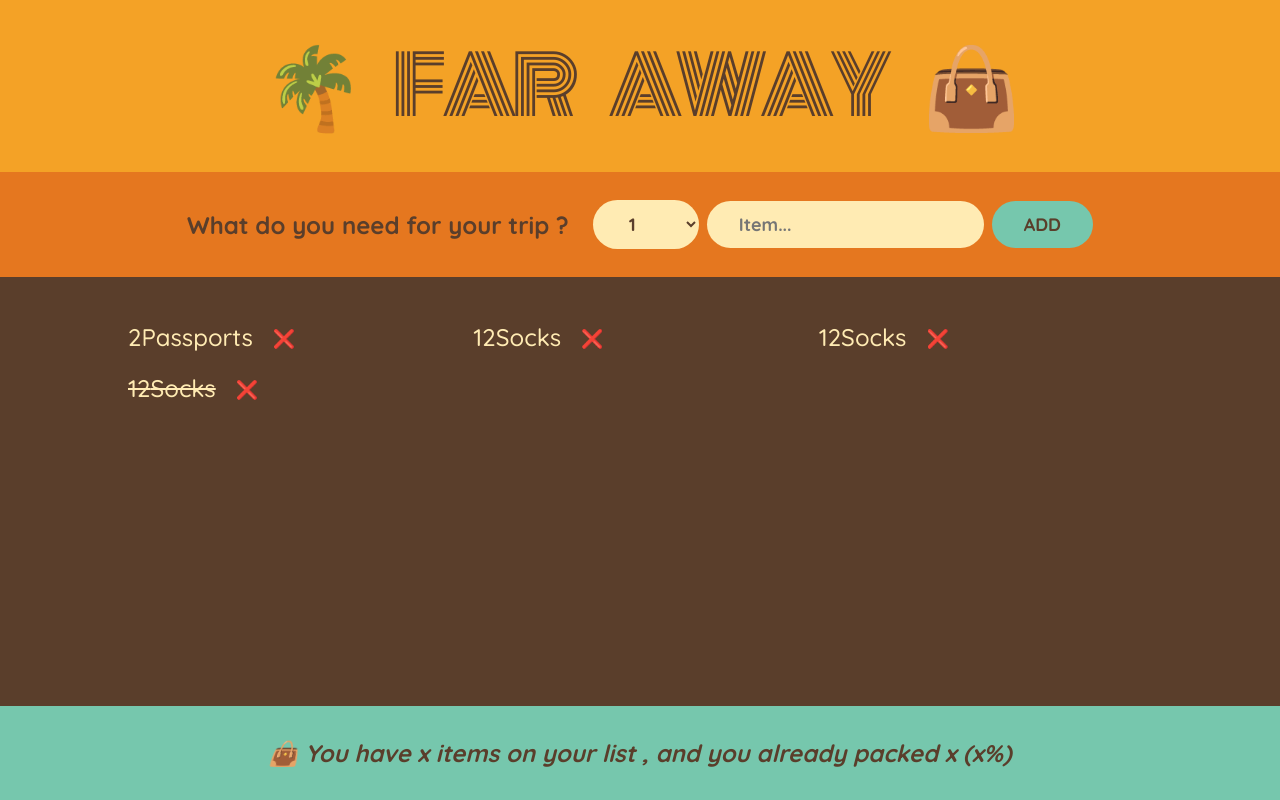
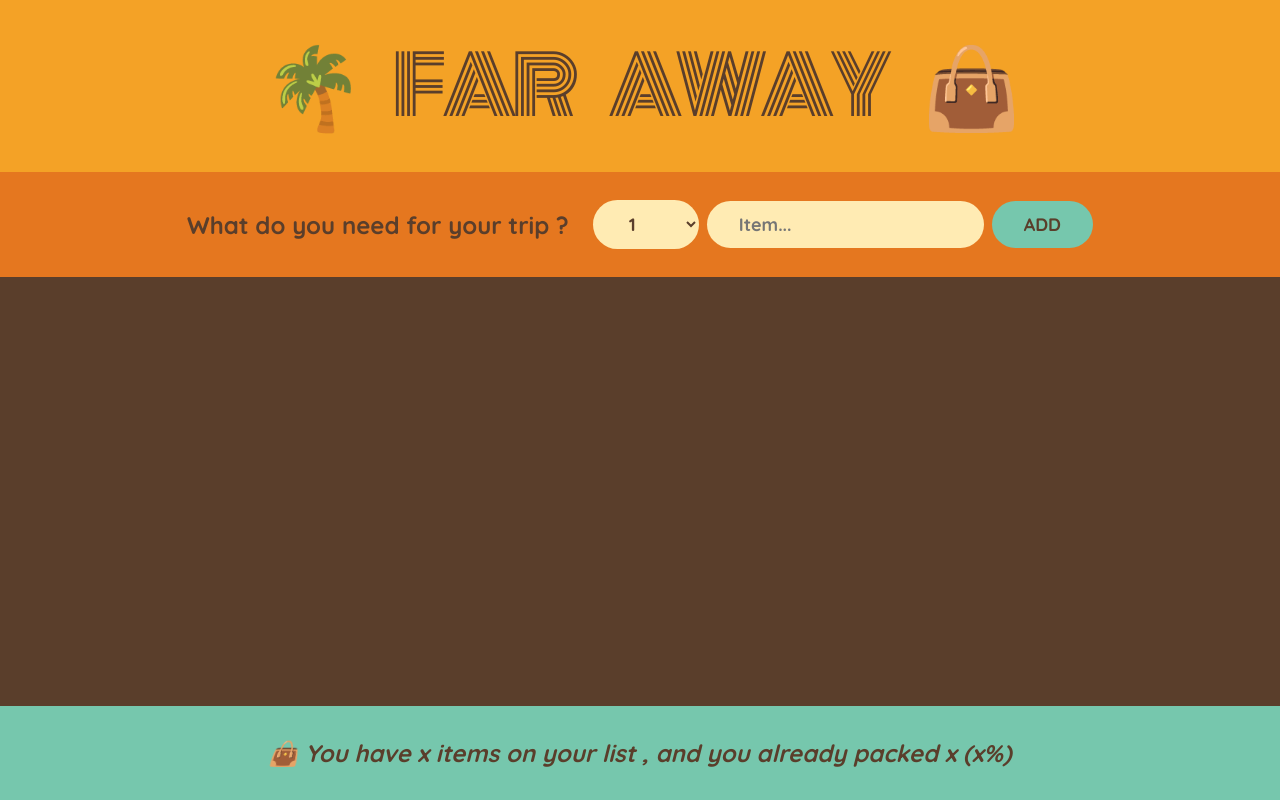
Before and after one commit to YasminMuntaserN/travel-list, a React (Create React App) app: page / in a window 1280 px wide. Built offline with nearby package versions, Linux system fonts and the light colour scheme.

Commit message:
feat : add new Item

```diff
--- a/src/App.js
+++ b/src/App.js
@@ -9,11 +9,17 @@ const initialItems = [
 ];
 
 export default function App(){
+  const [items , setItems] =useState([]);
+
+  function handleAddItem(newItem){
+    setItems(items => [...items ,newItem]);
+  }
+
   return(
     <div className="app">
     <Logo/>
-    <Form/>
-    <PackingList/>
+    <Form onAddItem={handleAddItem}/>
+    <PackingList items ={items}/>
     <Stats/>
     </div>
   );
@@ -27,7 +33,7 @@ function Logo()
   );
 }
 
-function Form()
+function Form({handleAddItem})
 {
   const [description , setDescription] =useState("");
   const [quantity , setQuantity] =useState(1);
@@ -43,6 +49,7 @@ function Form()
       const newItem ={description , quantity , packed:false ,id:Date.now()};
       console.log(newItem);
 
+      handleAddItem(newItem);
       setDescription("");
       setQuantity(1);
 
@@ -77,12 +84,12 @@ function Item({item}){
   )
 }
 
-function PackingList()
+function PackingList({items})
 {
   return (
     <div className="list">
         <ul>
-          {initialItems.map(item =><Item item={item} key={item.id}/>)}
+          {items.map(item =><Item item={item} key={item.id}/>)}
 
         </ul>
     </div>
```
